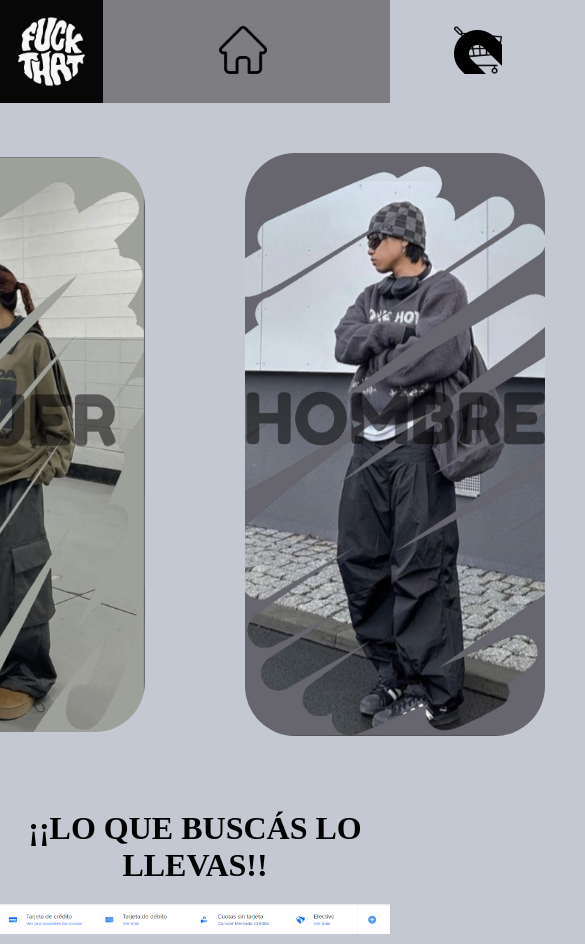
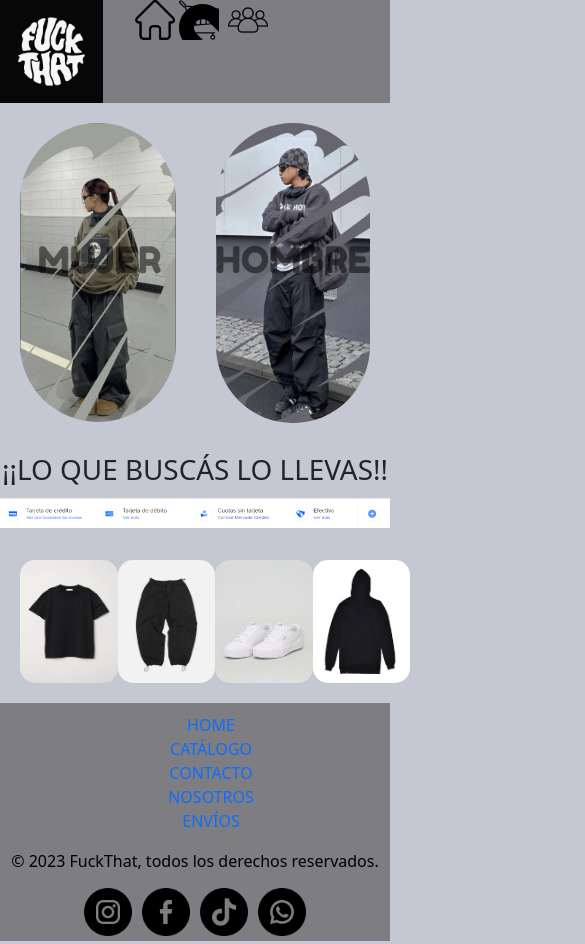
Before and after one commit to JuaaniPortillo/CODERHOUSEPROYECT, a plain HTML site: page index.html in a window 390 px wide. Shown: the top 944 px of the page, 585 px wide, since content can reach past the window. Drawn offline with nearby package versions, Linux system fonts and the light colour scheme; files whose address does not match are found by name.

Commit message:
Nuevos Cambios

```diff
--- a/css/style.css
+++ b/css/style.css
@@ -514,14 +514,88 @@ header #navEnvios ul li {
     flex-direction: column;
     align-items: center;
 }
-.grillasindex {
+#grillasindex {
     background-color: #C4C8D3;
     display: grid;
     grid-template-columns: 25% 25% 25% 25%
 }
-.grillasindex  img {
+#grillasindex  img {
     margin: 50px;
     height: 300px;
     width: auto;
     border-radius: 30px;
 }
+
+
+
+
+body {
+    background-color: #C4C8D3;
+}
+
+
+@media (min-width: 601px) {
+    /* Estilos específicos para pantallas grandes aquí */
+}
+
+@media (max-width: 600px) {
+    /* Header */
+    header #nav ul {
+        flex-direction: column;
+        align-items: center;
+    }
+
+    header #nav ul li {
+        margin-bottom: 10px;
+    }
+
+    .CasaInicio, .CarritoInicio, .StoreInicio, .GrupoInicio, .EnviosInicio {
+        position: relative;
+        width: auto;
+        height: 40px;
+        left: auto;
+        top: auto;
+        margin-bottom: 10px;
+    }
+
+    /* Main */
+    #main h1 {
+        margin-top: 10px;
+        margin-bottom: 3%;
+    }
+
+    .mediodepago img {
+        height: auto;
+        margin-bottom: 3%;
+    }
+
+    #bannerclothes img {
+        padding: 20px;
+        width: 100%;
+    }
+
+    #grillasindex img {
+        grid-template-areas:
+        "hijogrillasindex1 hijogrillasindex2"
+        "hijogrillasindex3 hijogrillasindex4";
+        margin: 20px;
+        height: auto;
+        width: 100%;
+        border-radius: 15px;
+    }
+
+    /* Footer */
+    #footer ul {
+        flex-direction: column;
+        align-items: center;
+    }
+
+    .Copyright {
+        margin-top: 10px;
+        margin-bottom: 10px;
+    }
+
+    .footerindex img {
+        margin: 5px;
+    }
+}
--- a/index.html
+++ b/index.html
@@ -4,7 +4,9 @@
         <meta charset="UTF-8">
         <meta name="viewport" content="width=device-width, initial-scale=1.0">
         <link rel="stylesheet" href="https://cdnjs.cloudflare.com/ajax/libs/font-awesome/6.4.2/css/all.min.css" integrity="sha512-z3gLpd7yknf1YoNbCzqRKc4qyor8gaKU1qmn+CShxbuBusANI9QpRohGBreCFkKxLhei6S9CQXFEbbKuqLg0DA==" crossorigin="anonymous" referrerpolicy="no-referrer" />
+        <link href="https://cdn.jsdelivr.net/npm/bootstrap@5.3.2/dist/css/bootstrap.min.css" rel="stylesheet" integrity="sha384-T3c6CoIi6uLrA9TneNEoa7RxnatzjcDSCmG1MXxSR1GAsXEV/Dwwykc2MPK8M2HN" crossorigin="anonymous">
         <link rel="stylesheet" href="css/style.css">
+
         <title>FUCKTHAT®</title>
     </head>
 
@@ -39,11 +41,11 @@
                         <img src="images/medios de pago.png" alt="">
                     </article>
                 <section class="grillasprincipal">
-                    <section class="grillasindex">
-                        <article><img src="images/remera.jpg" alt=""></article>
-                        <article><img src="images/pant.jpg" alt=""></article>
-                        <article><img src="images/zapas.jpg" alt=""></article>
-                        <article><img src="images/Buzo.jpg" alt=""></article>
+                    <section id="grillasindex">
+                        <article class="hijogrillasindex1 grillasdelindex"><img src="images/remera.jpg" alt=""></article>
+                        <article class="hijogrillasindex2 grillasdelindex"><img src="images/pant.jpg" alt=""></article>
+                        <article class="hijogrillasindex3 grillasdelindex"><img src="images/zapas.jpg" alt=""></article>
+                        <article class="hijogrillasindex4 grillasdelindex"><img src="images/Buzo.jpg" alt=""></article>
                     </section>
                 </section>
         </main>
@@ -67,5 +69,6 @@
             </section>
         </footer>
 
+        <script src="https://cdn.jsdelivr.net/npm/bootstrap@5.3.2/dist/js/bootstrap.bundle.min.js" integrity="sha384-C6RzsynM9kWDrMNeT87bh95OGNyZPhcTNXj1NW7RuBCsyN/o0jlpcV8Qyq46cDfL" crossorigin="anonymous"></script>
     </body>
 </html>
```
Also changed, not shown: pages/Envíos.html (+2 -1 lines).
